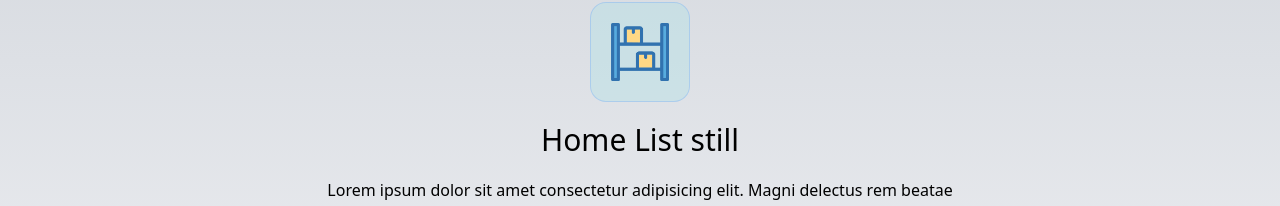
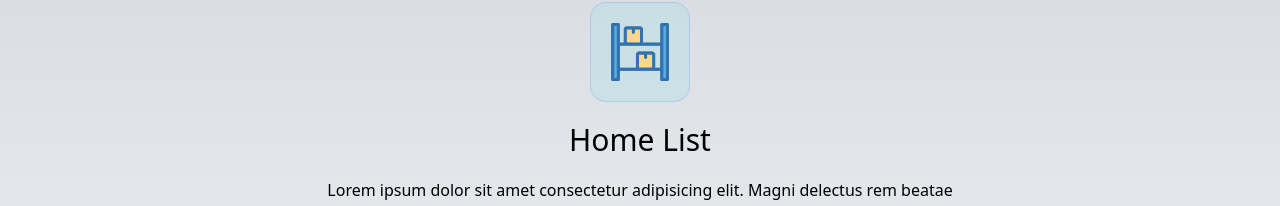
Before and after one commit to WebDevelopingJr/home-list-app, a Next.js app: page / in a window 1280 px wide. Shown: the part 182-388 px from the top of the page. Built offline with nearby package versions, Linux system fonts and the light colour scheme; no server answers.

Commit message:
final commit

```diff
--- a/src/app/page.tsx
+++ b/src/app/page.tsx
@@ -40,7 +40,7 @@ export default function Home() {
             <Image src={iconImage} alt="Icon" />
           </div>
           <div className="w-[90%] text-center mt-5 max-w-2xl">
-            <h1 className="text-3xl mb-5 font-semiboldbold ">Home List still</h1>
+            <h1 className="text-3xl mb-5 font-semiboldbold ">Home List</h1>
             <p>Lorem ipsum dolor sit amet consectetur adipisicing elit. Magni delectus rem beatae expedita explicabo culpa a velit hic in. Voluptas natus doloremque, accusantium nemo quam aliquam delectus pariatur harum libero.</p>
           </div>
           <div className="w-[90%] max-w-xl flex items-center justify-center flex-row mt-8 gap-6">
```
